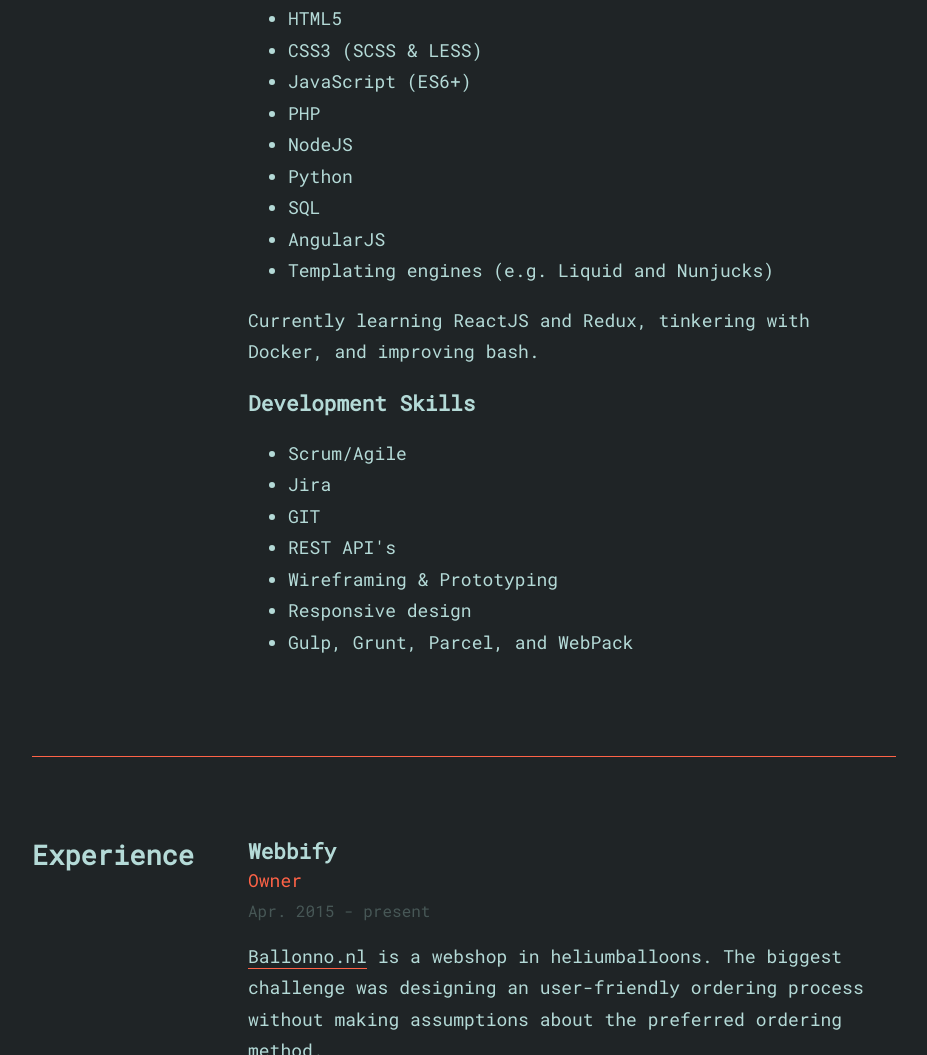
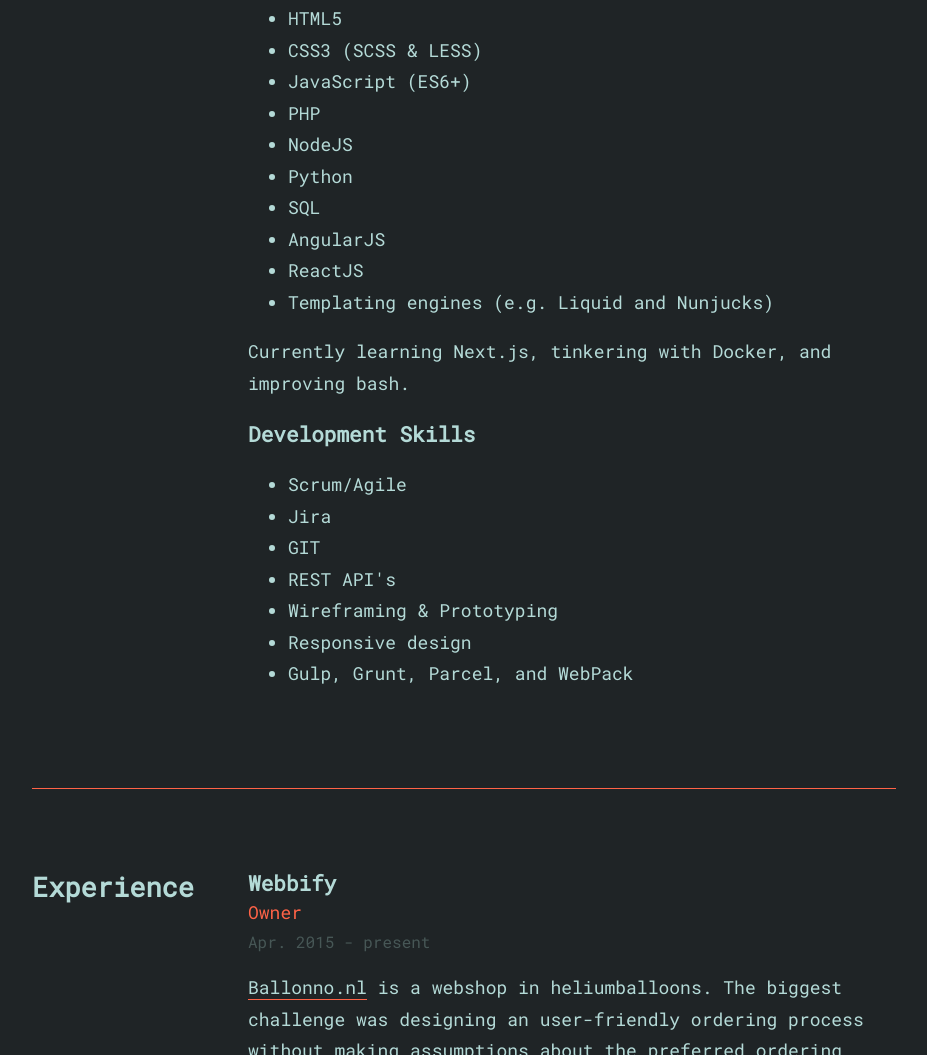
Before and after one commit to rblinde/rblinde.github.io, a website: page index.html in a window 1280 px wide. Shown: the part 838-1893 px from the top of the page, without its empty margins (176-1103 px from the left). Drawn offline with Linux system fonts and the light colour scheme.

Commit message:
:speech_balloon: Updated skills text

```diff
--- a/index.html
+++ b/index.html
@@ -69,10 +69,11 @@
           <li>Python</li>
           <li>SQL</li>
           <li>AngularJS</li>
+          <li>ReactJS</li>
           <li>Templating engines (e.g. Liquid and Nunjucks)</li>
         </ul>
 
-        <p>Currently learning ReactJS and Redux, tinkering with Docker, and improving bash.</p>
+        <p>Currently learning Next.js, tinkering with Docker, and improving bash.</p>
 
         <h3>Development Skills</h3>
         <ul>
```
